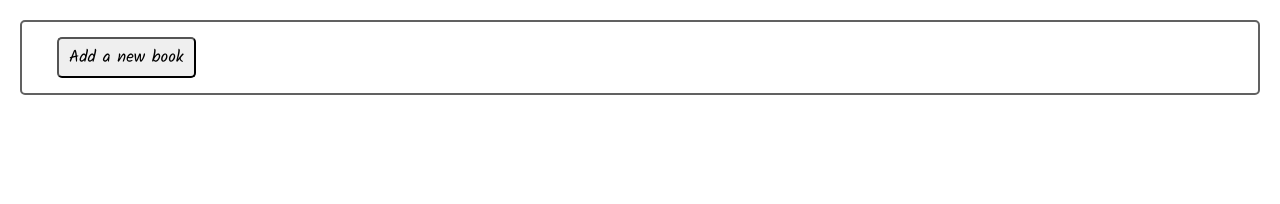
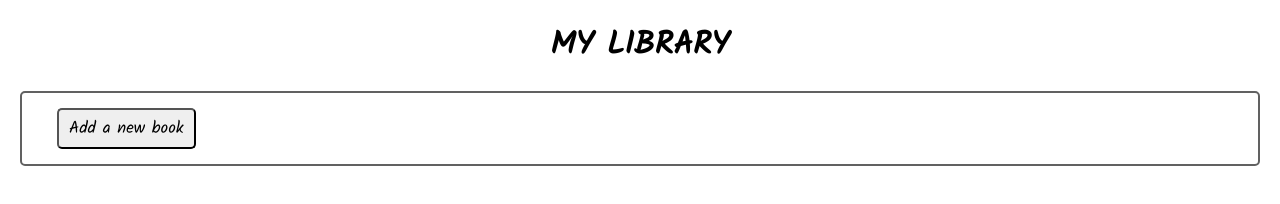
Before and after one commit to KarinaK17/library, a website: page index.html in a window 1280 px wide. Drawn offline with Linux system fonts and the light colour scheme.

Commit message:
add a header and chang site title

```diff
--- a/index.html
+++ b/index.html
@@ -4,7 +4,7 @@
     <meta charset="UTF-8" />
     <meta http-equiv="X-UA-Compatible" content="IE=edge" />
     <meta name="viewport" content="width=device-width, initial-scale=1.0" />
-    <title>Document</title>
+    <title>Library</title>
     <script src="script.js" defer></script>
     <link rel="stylesheet" href="styles.css" />
     <link rel="preconnect" href="https://fonts.googleapis.com" />
@@ -17,6 +17,7 @@
     />
   </head>
   <body>
+    <h1>MY LIBRARY</h1>
     <div class="add-new">
       <button class="open-form" type="button">Add a new book</button>
       <div class="form-popup" id="myForm">
--- a/styles.css
+++ b/styles.css
@@ -4,6 +4,11 @@
   font-family: "Kalam", cursive;
   /* another cool font style */
   /* font-family: 'Lora', serif; */
+}
+
+h1 {
+    text-align: center;
+    margin-top: 20px;
 }
 
 div {
```
